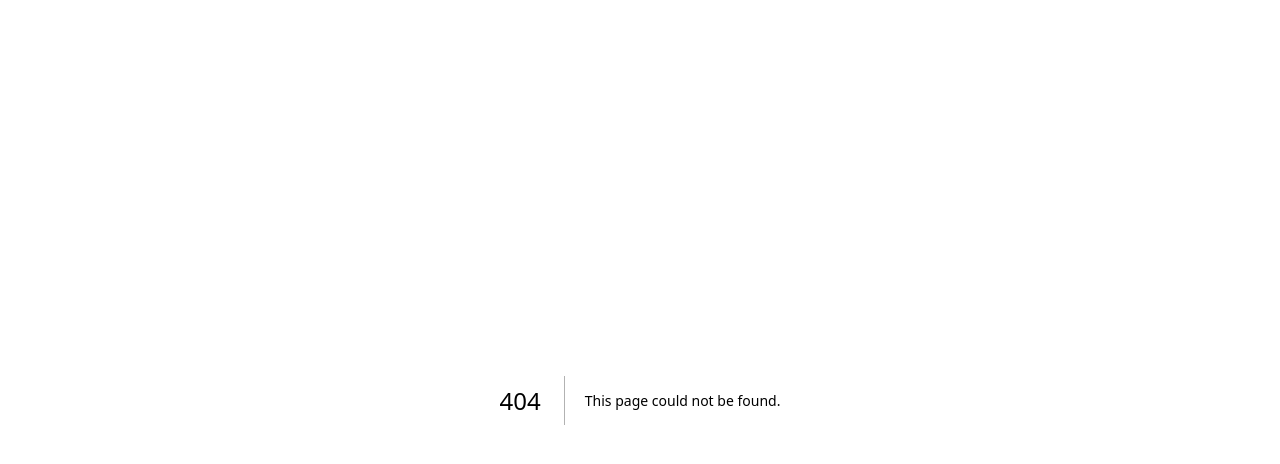
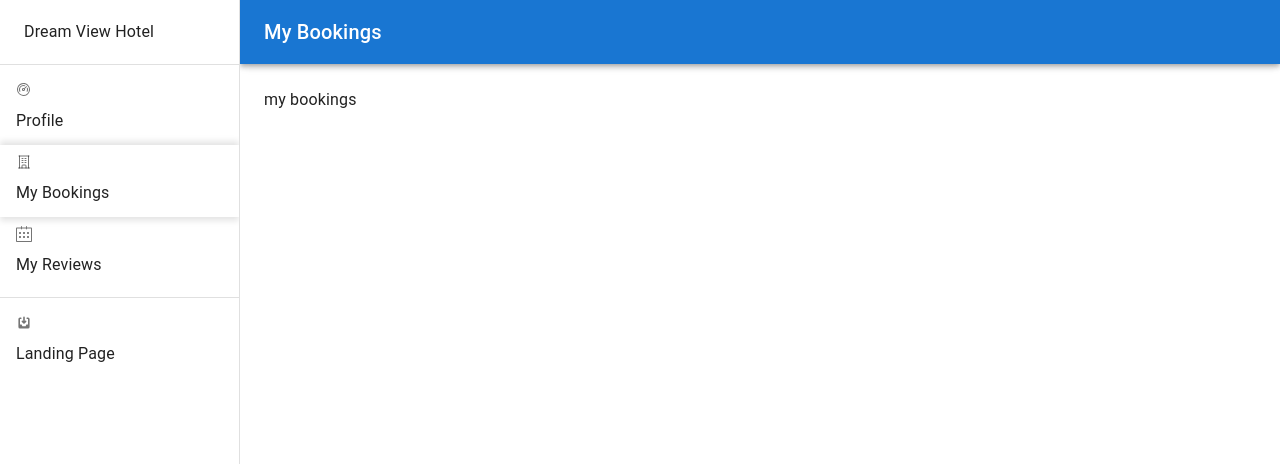
Before and after one commit to Sadi73/hotel-booking-system, a Next.js app: page /user/my-bookings in a window 1280 px wide. Before the commit this address had no page. Shown: the top 464 px of the page. Built offline with nearby package versions, Linux system fonts and the light colour scheme.

Commit message:
added user layout

```diff
--- a/src/app/login/page.jsx
+++ b/src/app/login/page.jsx
@@ -56,7 +56,8 @@ const page = () => {
                                         const userInfo = {
                                             userName: data?.user?.name,
                                             email: data?.user?.email,
-                                            token: data?.token
+                                            token: data?.token,
+                                            role: data?.user?.role
                                         }
                                         localStorage.setItem('authInfo', JSON.stringify(userInfo));
                                         setIsAuthenticated(true);
--- /dev/null
+++ b/src/app/user/layout.js
@@ -0,0 +1,14 @@
+import ResponsiveDrawer from '@/components/Dashboard/Drawers/ResponsiveDrawer';
+import React from 'react';
+
+const UserPanel = ({ children }) => {
+    return (
+        <div>
+            <ResponsiveDrawer>
+                {children}
+            </ResponsiveDrawer>
+        </div>
+    );
+};
+
+export default UserPanel;
--- /dev/null
+++ b/src/app/user/my-bookings/page.js
@@ -0,0 +1,11 @@
+import React from 'react';
+
+const page = () => {
+    return (
+        <div>
+            my bookings
+        </div>
+    );
+};
+
+export default page;
--- a/src/components/Dashboard/Drawers/ResponsiveDrawer.jsx
+++ b/src/components/Dashboard/Drawers/ResponsiveDrawer.jsx
@@ -30,7 +30,13 @@ const adminMenu = [
     { key: 'manage-rooms', menuText: 'Manage Rooms', path: '/admin/manage-rooms', icon: <HiOutlineBuildingOffice /> },
     { key: 'reservations', menuText: 'Reservations', path: '/admin/reservations', icon: <SlCalender /> },
     { key: 'staff-section', menuText: 'Staff Section', path: '/admin/staff-section', icon: <SlPeople /> },
-]
+];
+
+const userMenu = [
+    { key: 'profile', menuText: 'Profile', path: '/user/profile', icon: <VscDashboard /> },
+    { key: 'my-bookings', menuText: 'My Bookings', path: '/user/my-bookings', icon: <HiOutlineBuildingOffice /> },
+    { key: 'my-reviews', menuText: 'My Reviews', path: '/user/my-reviews', icon: <SlCalender /> },
+];
 
 const drawerWidth = 240;
 
@@ -40,6 +46,7 @@ function ResponsiveDrawer({ children }) {
     const [mobileOpen, setMobileOpen] = React.useState(false);
     const [isClosing, setIsClosing] = React.useState(false);
 
+    const selectedMenu = pathname.includes('user') ? userMenu : adminMenu;
 
     const handleDrawerClose = () => {
         setIsClosing(true);
@@ -65,7 +72,7 @@ function ResponsiveDrawer({ children }) {
             <Divider />
 
             <List>
-                {adminMenu.map((menuItem, index) => (
+                {selectedMenu.map((menuItem, index) => (
                     <ListItem key={index} disablePadding>
                         <ListItemButton
                             style={{
@@ -86,7 +93,7 @@ function ResponsiveDrawer({ children }) {
                 ))}
             </List>
 
-            <Divider className='my-10'/>
+            <Divider className='my-10' />
 
             <List>
                 <ListItem disablePadding>
@@ -124,7 +131,7 @@ function ResponsiveDrawer({ children }) {
                         <IoMdMenu />
                     </IconButton>
                     <Typography variant="h6" noWrap component="div">
-                        {adminMenu.find(menuItem => menuItem?.key === pathname.split('/')[2])?.menuText}
+                        {selectedMenu.find(menuItem => menuItem?.key === pathname.split('/')[2])?.menuText}
                     </Typography>
                 </Toolbar>
             </AppBar>
--- a/src/components/LandingPageLayout/BannerSection/AccountMenu.jsx
+++ b/src/components/LandingPageLayout/BannerSection/AccountMenu.jsx
@@ -90,7 +90,8 @@ export default function AccountMenu() {
                     <Avatar /> Profile
                 </MenuItem> */}
                 <MenuItem >
-                    <Link href='/admin/dashboard'>Admin Dashboard</Link>
+                    {authInfo?.role === 'ADMIN' && <Link href='/admin/dashboard'>Admin Dashboard</Link>}
+                    {authInfo?.role === 'USER' && <Link href='/user/profile'>User Dashboard</Link>}
                 </MenuItem>
                 {/* <Divider /> */}
 
```
Also changed, not shown: src/app/user/my-reviews/page.js (added, +11 -0 lines), src/app/user/profile/page.js (added, +11 -0 lines).
